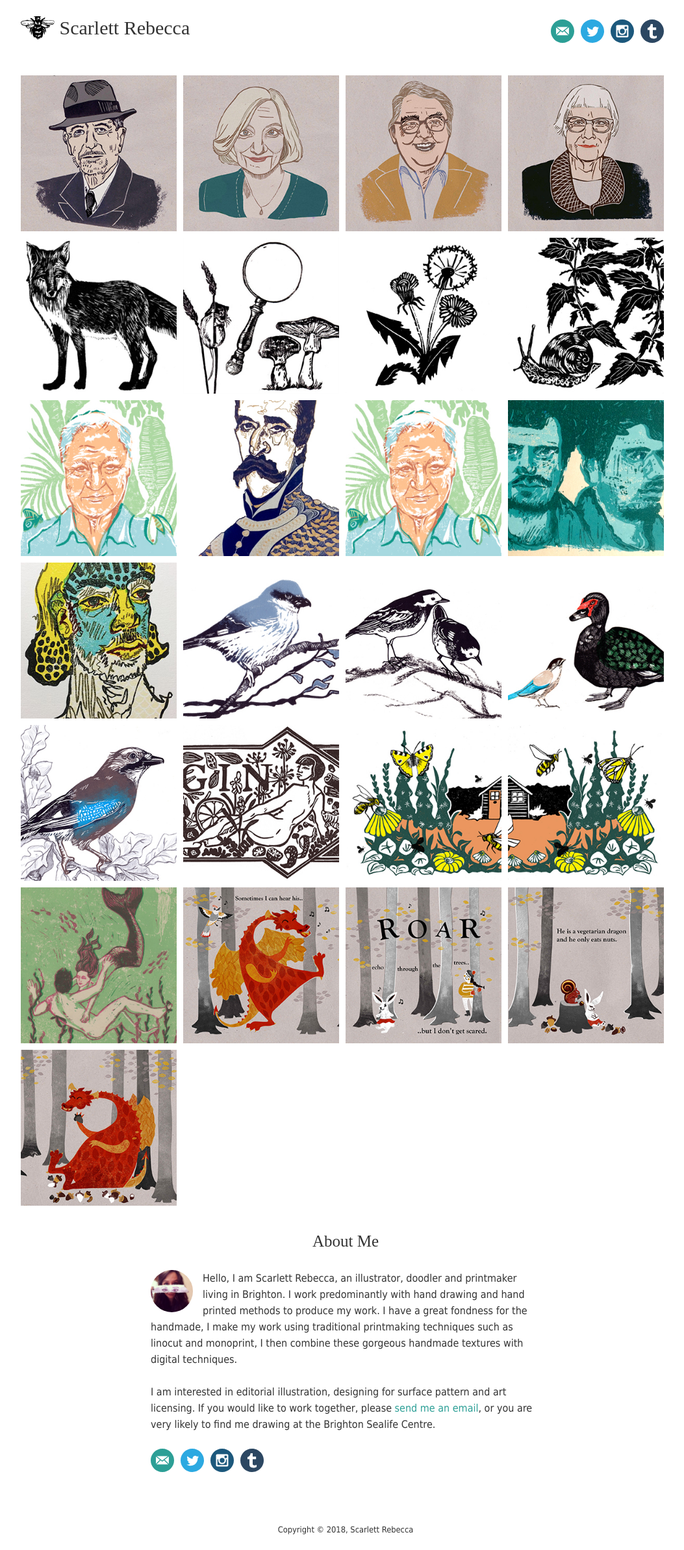
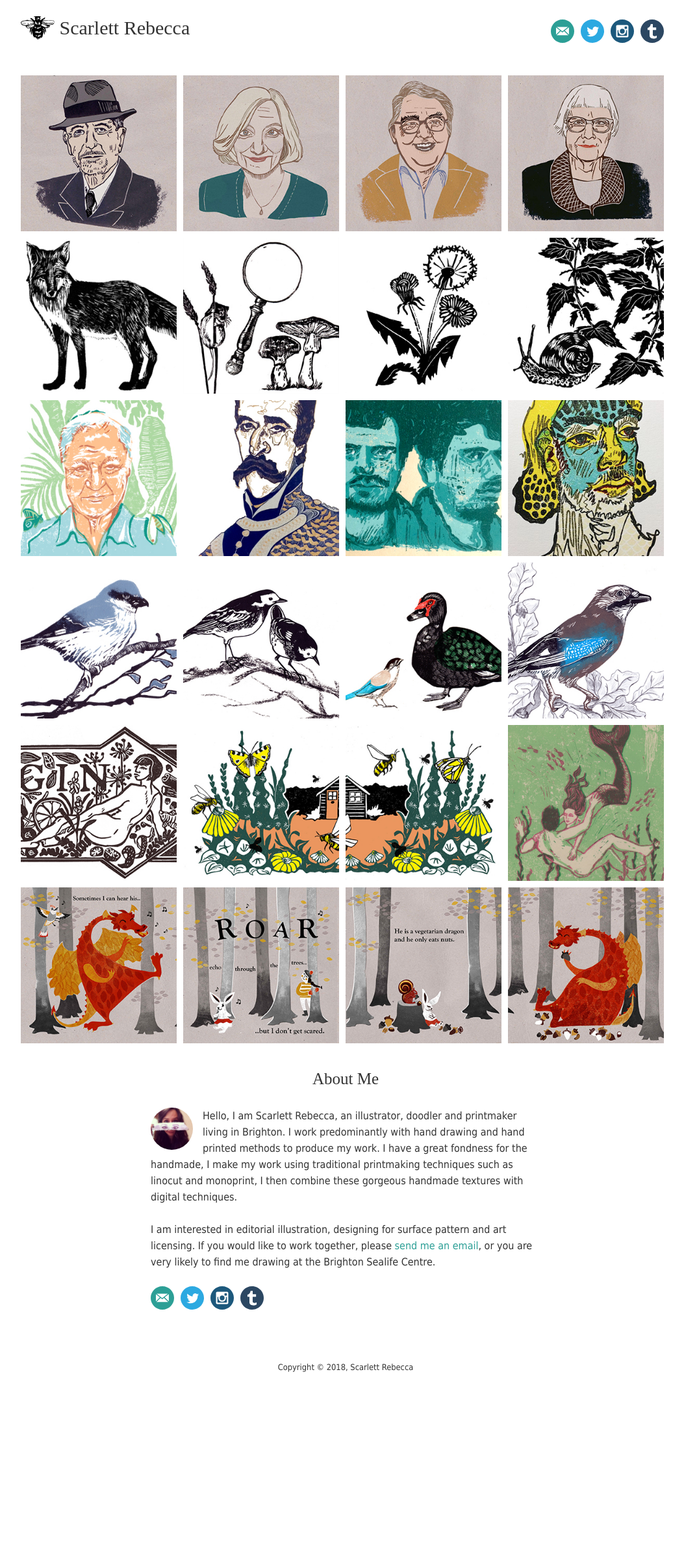
Before and after one commit to scarlettrebecca/website, a Jekyll site: the page built from pages/home.html, in a window 1280 px wide. Shown: the whole page at 65% size, without its empty margins (108-1161 px from the left). Built offline with Jekyll 4.4.1, drawn with Linux system fonts in a browser that asks for light colours; some web fonts are replaced; after the commit the page ends 2136 px from its top, so only the background shows below that.

Commit message:
Portfolio Images updated Nov 2018

```diff
--- a/_data/work.yml
+++ b/_data/work.yml
@@ -38,9 +38,6 @@
 
 - image: mr-perez.jpg
   label: Mr Perez linocut portrait
-
-- image: david-attenborough.jpg
-  label: David Attenborough portrait
 
 - image: panoramic-pete-lino-cut.jpg
   label: Panoramic Pete portrait lino cut
```
